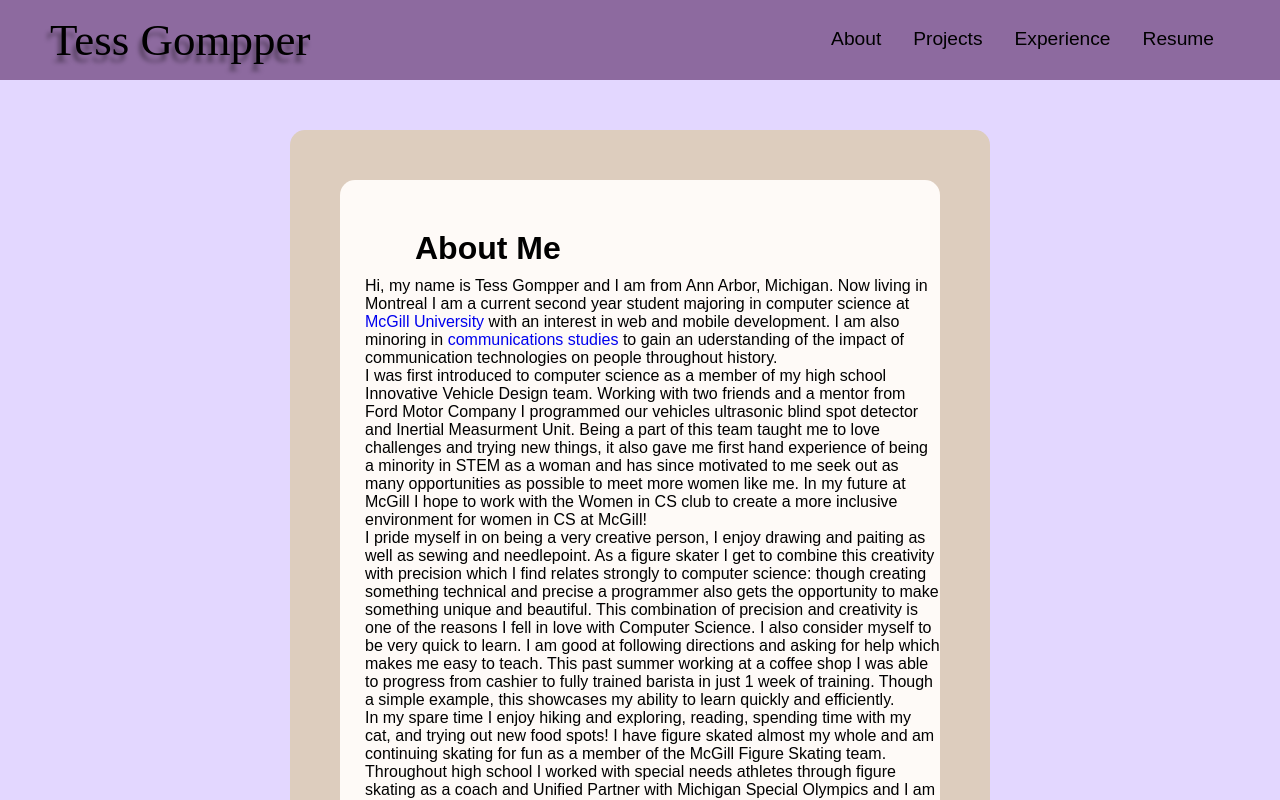
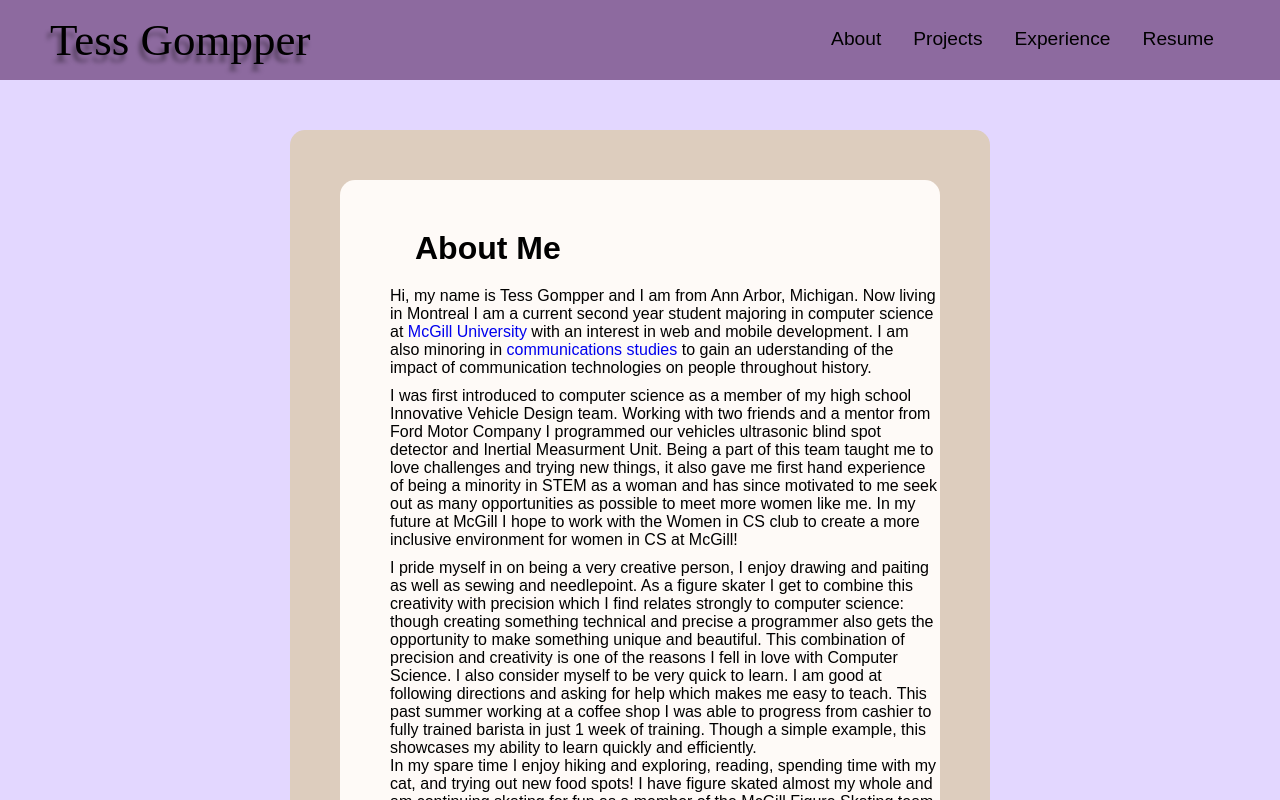
Before and after one commit to tgompper1/myWebsite, a React (Create React App) app: page /about in a window 1280 px wide. Shown: the top 800 px of the page. Built offline with nearby package versions, Linux system fonts and the light colour scheme.

Commit message:
paragraphs

```diff
--- a/src/components/pages/About/About.css
+++ b/src/components/pages/About/About.css
@@ -1,6 +1,6 @@
 .aboutbubble__container{
     background-color: #e3d7ff;
-    height: 900px;
+    height: 975px;
     justify-content: center;
     display:flex;
     padding-top: 50px;
--- a/src/components/pages/About/About.js
+++ b/src/components/pages/About/About.js
@@ -7,17 +7,18 @@ function About() {
             <div class='aboutbubble__container2'>
                 <div class='aboutbubble'>
                     <h1>About Me</h1>
-                    <p>Hi, my name is Tess Gompper and I am from Ann Arbor, Michigan. Now living in Montreal I am a current second year student majoring in
+                    <p>
+                        <p>Hi, my name is Tess Gompper and I am from Ann Arbor, Michigan. Now living in Montreal I am a current second year student majoring in
                         computer science at <a href="https://www.cs.mcgill.ca/academic/undergrad/ba/"><nobr>McGill University</nobr></a> with an
                         interest in web and mobile development. I am also minoring in
                         <a href ="https://www.mcgill.ca/ahcs/undergraduate/cs"><nobr> communications studies </nobr></a>
-                        to gain an uderstanding of the impact of communication technologies on people throughout history.<br></br>
-                        I was first introduced to computer science as a member of my high school Innovative Vehicle Design team. Working with two friends and a mentor from Ford Motor Company
+                        to gain an uderstanding of the impact of communication technologies on people throughout history.</p>
+                        <p>I was first introduced to computer science as a member of my high school Innovative Vehicle Design team. Working with two friends and a mentor from Ford Motor Company
                         I programmed our vehicles ultrasonic blind spot detector and Inertial Measurment Unit. Being a part of this team
                         taught me to love challenges and trying new things, it also gave me first hand experience of being a minority
                         in STEM as a woman and has since motivated to me seek out as many opportunities as possible to meet more women like me. In my future at McGill I hope to work
-                        with the Women in CS club to create a more inclusive environment for women in CS at McGill!
-                        <br></br> I pride myself in on being a very creative person, I enjoy drawing and paiting as well as sewing and needlepoint. As a figure skater
+                        with the Women in CS club to create a more inclusive environment for women in CS at McGill!</p>
+                        <p>I pride myself in on being a very creative person, I enjoy drawing and paiting as well as sewing and needlepoint. As a figure skater
                         I get to combine this creativity with precision which I find relates strongly to computer science: though creating something technical and precise
                         a programmer also gets the opportunity to make something unique and beautiful. This combination of precision and creativity
                         is one of the reasons I fell in love with Computer Science. I also consider myself to be very quick to learn. I am good at following directions
@@ -28,6 +29,7 @@ function About() {
                         special needs athletes through figure skating as a coach and Unified Partner with Michigan Special Olympics and I am excited to continue
                         my volunteering in Montreal. This fall I will be starting as a mentor with <a href= "https://www.montrealbeyondme.ca/"><nobr>Beyond Me Montreal</nobr></a> working
                          one-on-one with a child with special needs! </p>
+                    </p>
                 </div>
             </div>
         </div>
```
